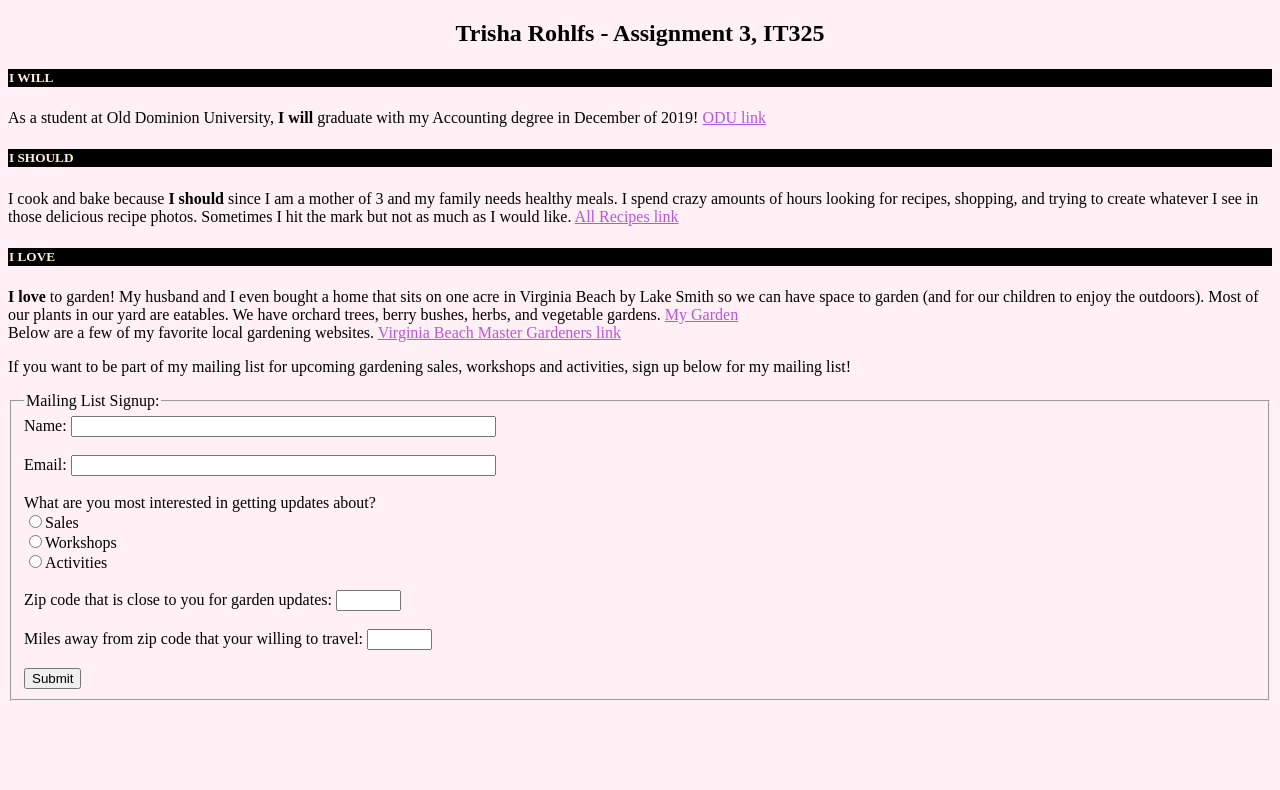
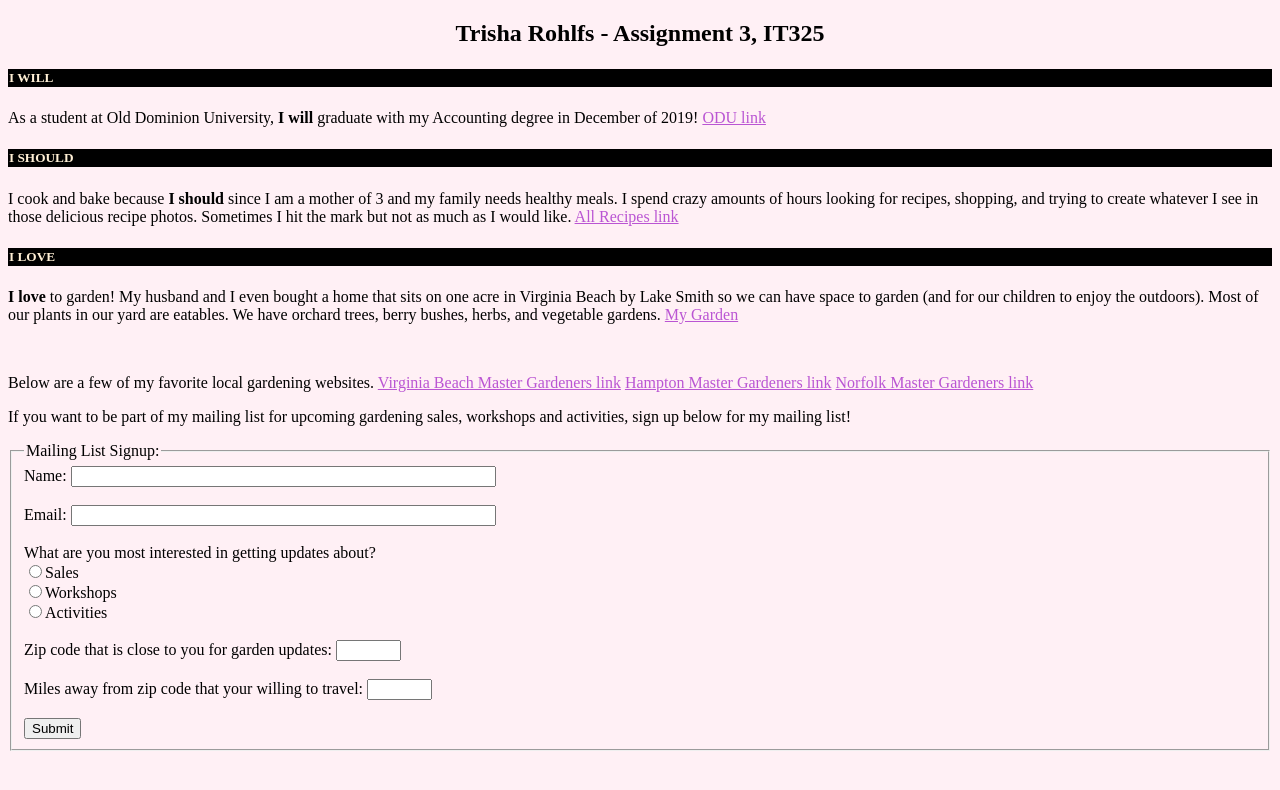
Before and after one commit to trohl001/IT325, a plain HTML site: page index.html in a window 1280 px wide. Drawn offline with Linux system fonts and the light colour scheme.

Commit message:
Update index.html

```diff
--- a/index.html
+++ b/index.html
@@ -28,9 +28,13 @@ a:visited {
 <h5 class="iam">I SHOULD</h5><p>I cook and bake because <b>I should</b> since I am a mother of 3 and my family needs healthy meals. I spend crazy amounts of hours looking for recipes, shopping, and trying to create whatever I see in those delicious recipe photos. Sometimes I hit the mark but not as much as I would like.   <a href="https://www.allrecipes.com/">All Recipes link</a></p>
 
 
-<h5 class="iam">I LOVE</h5><p><b>I love</b> to garden! My husband and I even bought a home that sits on one acre in Virginia Beach by Lake Smith so we can have space to garden (and for our children to enjoy the outdoors). Most of our plants in our yard are eatables. We have orchard trees, berry bushes, herbs, and vegetable gardens.   <a href="pageTwo4.html">My Garden</a>
+<h5 class="iam">I LOVE</h5><p><b>I love</b> to garden! My husband and I even bought a home that sits on one acre in Virginia Beach by Lake Smith so we can have space to garden (and for our children to enjoy the outdoors). Most of our plants in our yard are eatables. We have orchard trees, berry bushes, herbs, and vegetable gardens.   <a href="pageTwo4.html">My Garden</a></p>
    <br/>
-    Below are a few of my favorite local gardening websites. <a href="https://www.vbmg.org/">Virginia Beach Master Gardeners link</a></p>
+<p>Below are a few of my favorite local gardening websites.
+    <a href="https://www.vbmg.org/">Virginia Beach Master Gardeners link</a>
+    <a href="https://www.hamptonmastergardeners.org/">Hampton Master Gardeners link</a>
+    <a href="https://www.nmgv.org/">Norfolk Master Gardeners link</a>
+</p>
 
 <p>If you want to be part of my mailing list for upcoming gardening sales, workshops and activities, sign up below for my mailing list!</p>
 
```
